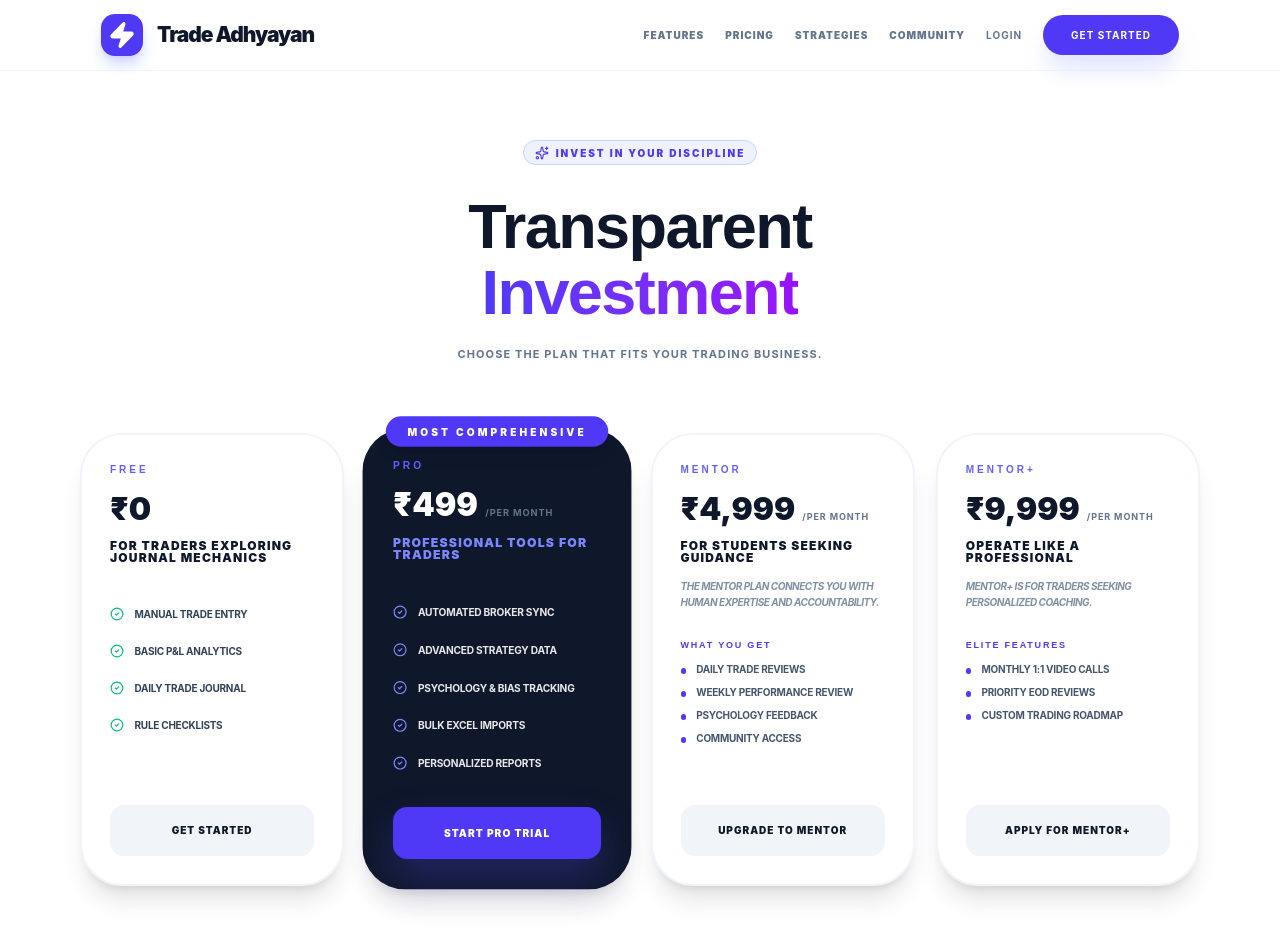
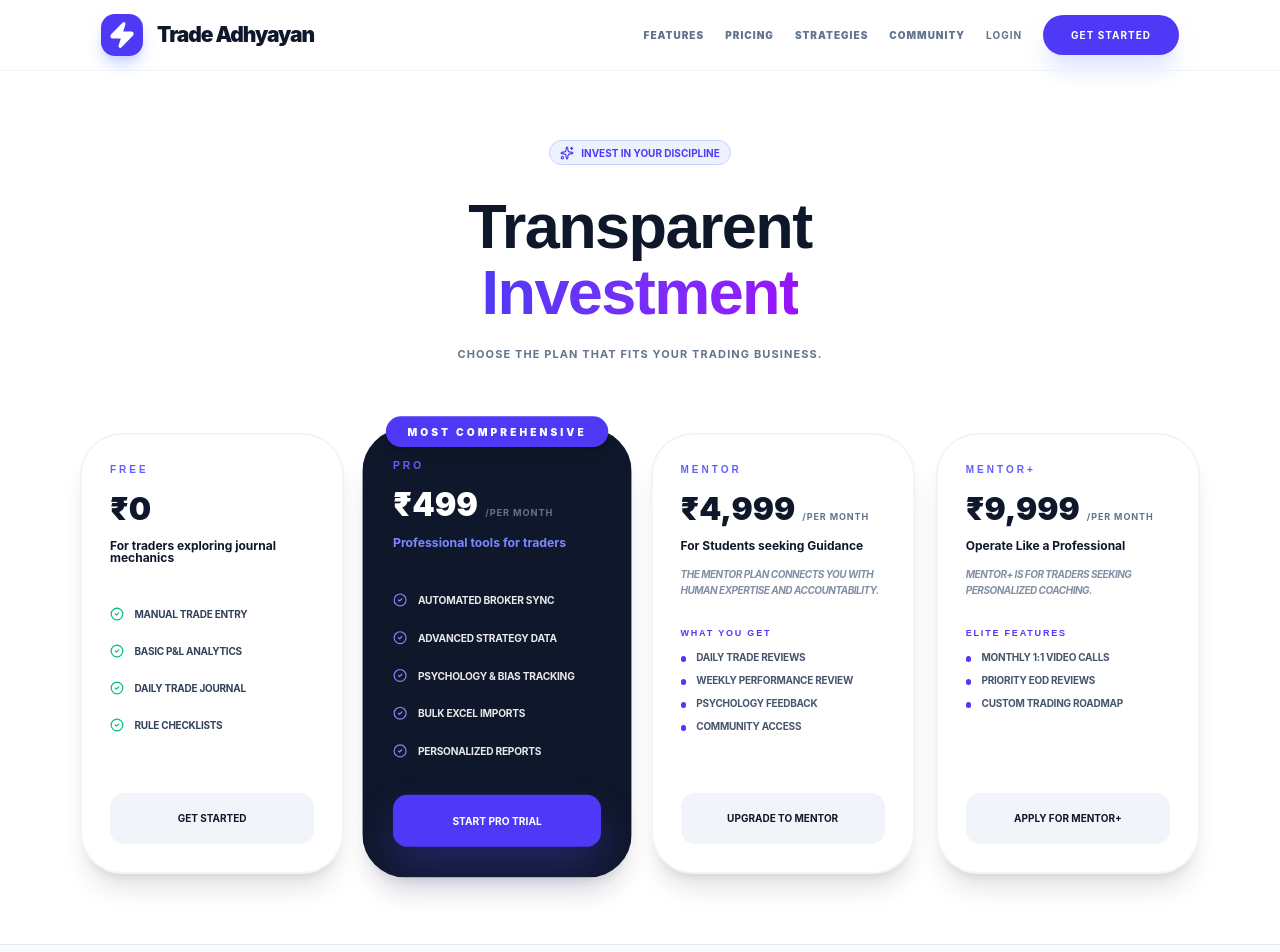
Before and after one commit to Ajay-internationals/tradejournall, a React (Vite) app: page /pricing in a window 1280 px wide. Shown: the top 952 px of the page. Built offline with nearby package versions, Linux system fonts and the light colour scheme; no server answers.

Commit message:
Standardizing Aesthetics: Phase 2 cleanup of Strategies, Rules, and Pricing

```diff
--- a/src/pages/Pricing.tsx
+++ b/src/pages/Pricing.tsx
@@ -66,7 +66,7 @@
                 <div className="max-w-7xl mx-auto text-center font-body">
                     <div className="inline-flex items-center gap-2 px-3 py-1 rounded-full bg-indigo-50 border border-indigo-200 mb-8">
                         <Sparkles className="w-4 h-4 text-indigo-600" />
-                        <span className="text-[10px] font-black tracking-[0.2em] text-indigo-600 uppercase">Invest in your discipline</span>
+                        <span className="text-[10px] font-bold text-indigo-600 uppercase">Invest in your discipline</span>
                     </div>
 
                     <h1 className="text-5xl md:text-7xl font-black tracking-tight mb-6 leading-[1.05]">
@@ -107,7 +107,7 @@
                                         {plan.period !== 'forever' && <span className="text-slate-500 font-bold uppercase text-[9px] tracking-widest">/{plan.period}</span>}
                                     </div>
                                     <p className={cn(
-                                        "text-[12px] font-black uppercase tracking-widest leading-none mb-4",
+                                        "text-[12px] font-bold leading-none mb-4",
                                         plan.popular ? "text-indigo-400" : "text-slate-900"
                                     )}>
                                         {plan.description}
@@ -155,7 +155,7 @@
                                 <button
                                     onClick={() => navigate(plan.name.includes('Mentor') ? '/login' : '/login')}
                                     className={cn(
-                                        "w-full py-5 rounded-2xl font-black uppercase tracking-widest text-[10px] transition-all",
+                                        "w-full py-5 rounded-2xl font-bold uppercase text-[10px] transition-all",
                                         plan.popular
                                             ? 'bg-indigo-600 text-white hover:bg-indigo-700 shadow-[0_20px_40px_rgba(79,70,229,0.3)]'
                                             : 'bg-slate-100 text-slate-900 hover:bg-slate-200'
--- a/src/pages/Rules.tsx
+++ b/src/pages/Rules.tsx
@@ -35,7 +35,7 @@
                 </div>
                 <button
                     onClick={() => setIsAdding(true)}
-                    className="w-full md:w-auto px-10 py-5 bg-slate-900 text-white font-black font-heading rounded-2xl text-[11px] uppercase tracking-widest flex items-center justify-center gap-3 shadow-xl hover:scale-105 active:scale-95 transition-all"
+                    className="w-full md:w-auto px-10 py-5 bg-slate-900 text-white font-bold font-heading rounded-2xl text-[11px] flex items-center justify-center gap-3 shadow-xl hover:scale-105 active:scale-95 transition-all"
                 >
                     <Plus size={18} />
                     Add New Rule
@@ -93,7 +93,7 @@
                                 key={cat}
                                 onClick={() => setFilter(cat)}
                                 className={cn(
-                                    "px-6 py-3 rounded-xl text-[9px] font-black font-heading uppercase tracking-widest transition-all whitespace-nowrap border",
+                                    "px-6 py-3 rounded-xl text-[9px] font-bold font-heading transition-all whitespace-nowrap border",
                                     filter === cat
                                         ? "bg-indigo-600 text-white border-transparent shadow-lg shadow-indigo-100"
                                         : "bg-white text-slate-400 border-slate-100 hover:border-indigo-200"
--- a/src/pages/Strategies.tsx
+++ b/src/pages/Strategies.tsx
@@ -53,7 +53,7 @@
                 <div className="flex gap-4">
                     <button
                         onClick={() => setIsAdding(true)}
-                        className="px-10 py-5 bg-slate-900 text-white font-black font-heading rounded-2xl text-[11px] uppercase tracking-widest flex items-center gap-3 shadow-xl hover:scale-105 transition-all"
+                        className="px-10 py-5 bg-slate-900 text-white font-bold font-heading rounded-2xl text-[11px] flex items-center gap-3 shadow-xl hover:scale-105 transition-all"
                     >
                         <Plus size={18} />
                         Add New Strategy
@@ -69,7 +69,7 @@
                                 key={status}
                                 onClick={() => setFilter(status)}
                                 className={cn(
-                                    "px-6 py-3 rounded-xl text-[9px] font-black font-heading uppercase tracking-widest transition-all whitespace-nowrap border",
+                                    "px-6 py-3 rounded-xl text-[9px] font-bold font-heading transition-all whitespace-nowrap border",
                                     filter === status
                                         ? "bg-indigo-600 text-white border-transparent shadow-lg shadow-indigo-100"
                                         : "bg-white text-slate-400 border-slate-100 hover:border-indigo-200"
@@ -197,11 +197,11 @@
 
             <div className="grid grid-cols-2 gap-6 mb-10 leading-none">
                 <div className="p-4 bg-slate-50 rounded-2xl border border-slate-100">
-                    <p className="text-[8px] font-black font-heading uppercase tracking-[0.2em] text-slate-400 mb-2">Win Rate</p>
+                    <p className="text-[8px] font-bold font-heading text-slate-400 mb-2">Win Rate</p>
                     <p className="text-xl font-bold font-heading text-slate-900 tracking-tighter">{stats.winRate.toFixed(1)}%</p>
                 </div>
                 <div className="p-4 bg-slate-50 rounded-2xl border border-slate-100">
-                    <p className="text-[8px] font-black font-heading uppercase tracking-[0.2em] text-slate-400 mb-2">Profit Score</p>
+                    <p className="text-[8px] font-bold font-heading text-slate-400 mb-2">Profit Score</p>
                     <p className="text-xl font-bold font-heading text-slate-900 tracking-tighter">{stats.profitFactor.toFixed(2)}</p>
                 </div>
             </div>
```
